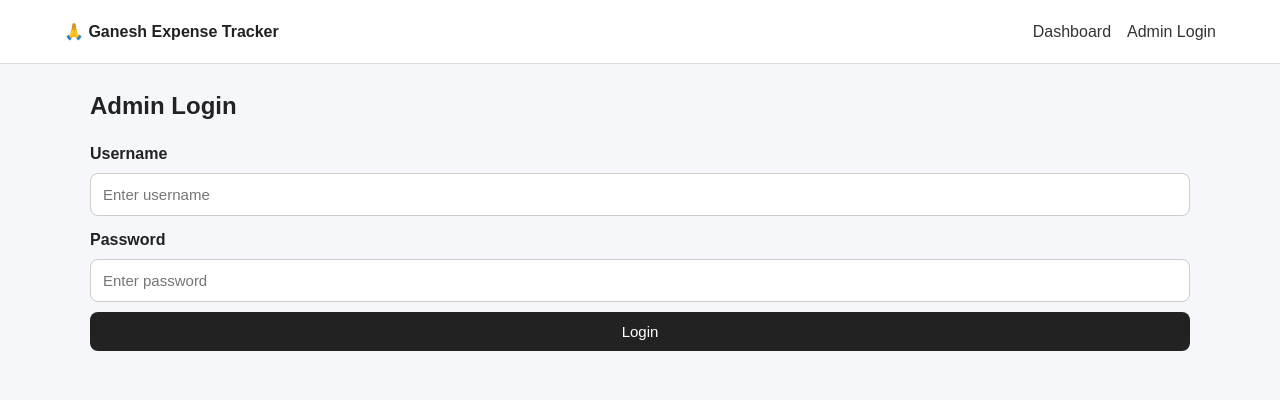
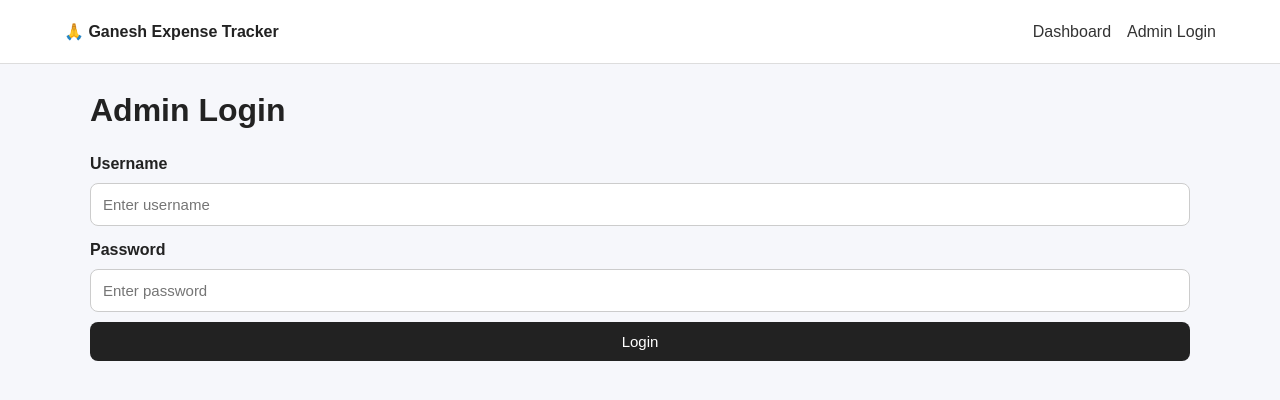
Before and after one commit to Rajeevgoud/ganesh-expense-tracker, a React (Vite) app in the folder client/: page /login in a window 1280 px wide. Shown: the top 400 px of the page. Built offline with nearby package versions, Linux system fonts and the light colour scheme.

Commit message:
Fix React login page

```diff
--- a/client/src/pages/Login.jsx
+++ b/client/src/pages/Login.jsx
@@ -1,4 +1,4 @@
-import { useState } from "react";
+import React, { useState } from "react";
 import { api } from "../api";
 
 function Login({ onLogin }) {
@@ -18,13 +18,12 @@ function Login({ onLogin }) {
       });
 
       localStorage.setItem("token", response.data.token);
-      localStorage.setItem("user", JSON.stringify(response.data.user));
+      localStorage.setItem(
+        "user",
+        JSON.stringify(response.data.user)
+      );
 
-      setMessage("Login successful");
-
-      if (onLogin) {
-        onLogin(response.data.user);
-      }
+      onLogin(response.data.user);
     } catch (error) {
       setMessage(
         error.response?.data?.message || "Login failed"
@@ -34,11 +33,10 @@ function Login({ onLogin }) {
 
   return (
     <div className="login-container">
-      <h2>Admin Login</h2>
+      <h1>Admin Login</h1>
 
       <form onSubmit={login}>
         <label>Username</label>
-
         <input
           type="text"
           value={email}
@@ -48,7 +46,6 @@ function Login({ onLogin }) {
         />
 
         <label>Password</label>
-
         <input
           type="password"
           value={password}
```
